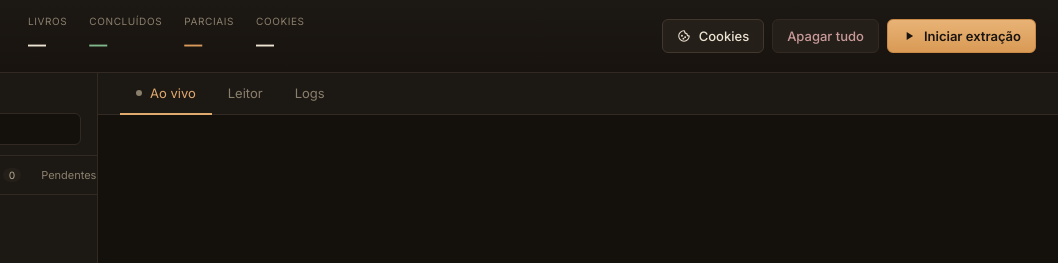
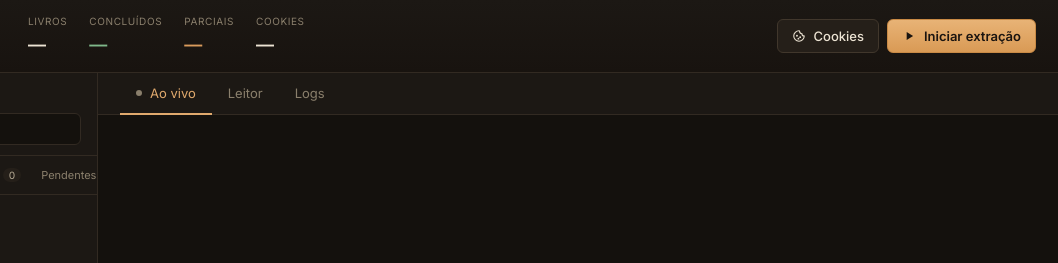
Before and after one commit to Villamediana/kindle_extract, a website: page public/index.html in a window 1280 px wide. Shown: the top 263 px of the page, 222-1280 px from the left. Drawn offline with Linux system fonts and the light colour scheme; no server answers.

Commit message:
ui: ocultar botão 'Apagar tudo' (mantém código)

```diff
--- a/public/index.html
+++ b/public/index.html
@@ -38,7 +38,7 @@
         </svg>
         Cookies
       </button>
-      <button id="btnWipeAll" class="btn btn-danger-ghost" title="Apagar tudo: cookies, lista de livros, textos extraídos e sessão">
+      <button id="btnWipeAll" class="btn btn-danger-ghost" title="Apagar tudo: cookies, lista de livros, textos extraídos e sessão" hidden>
         Apagar tudo
       </button>
       <button id="btnStart" class="btn btn-primary">
```
